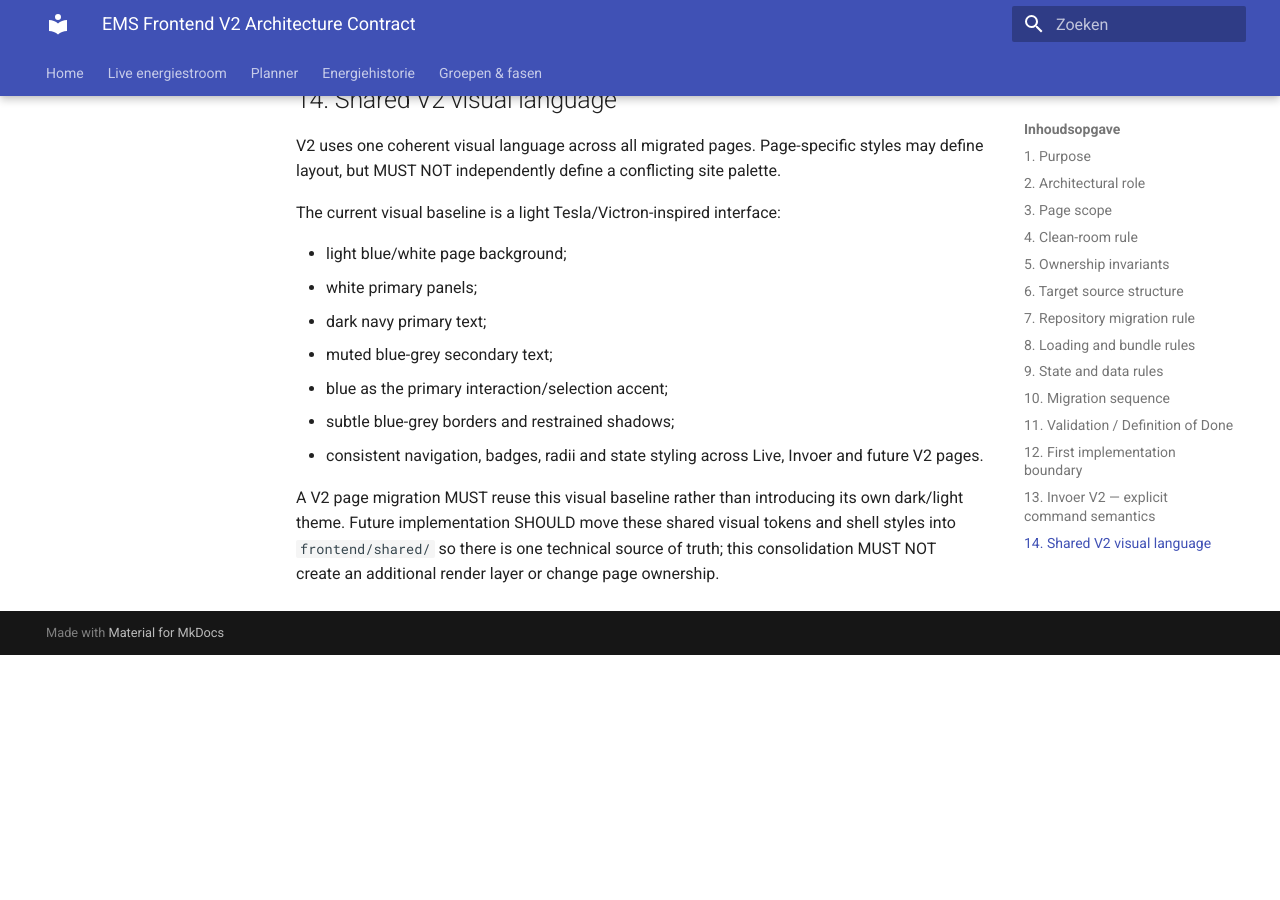
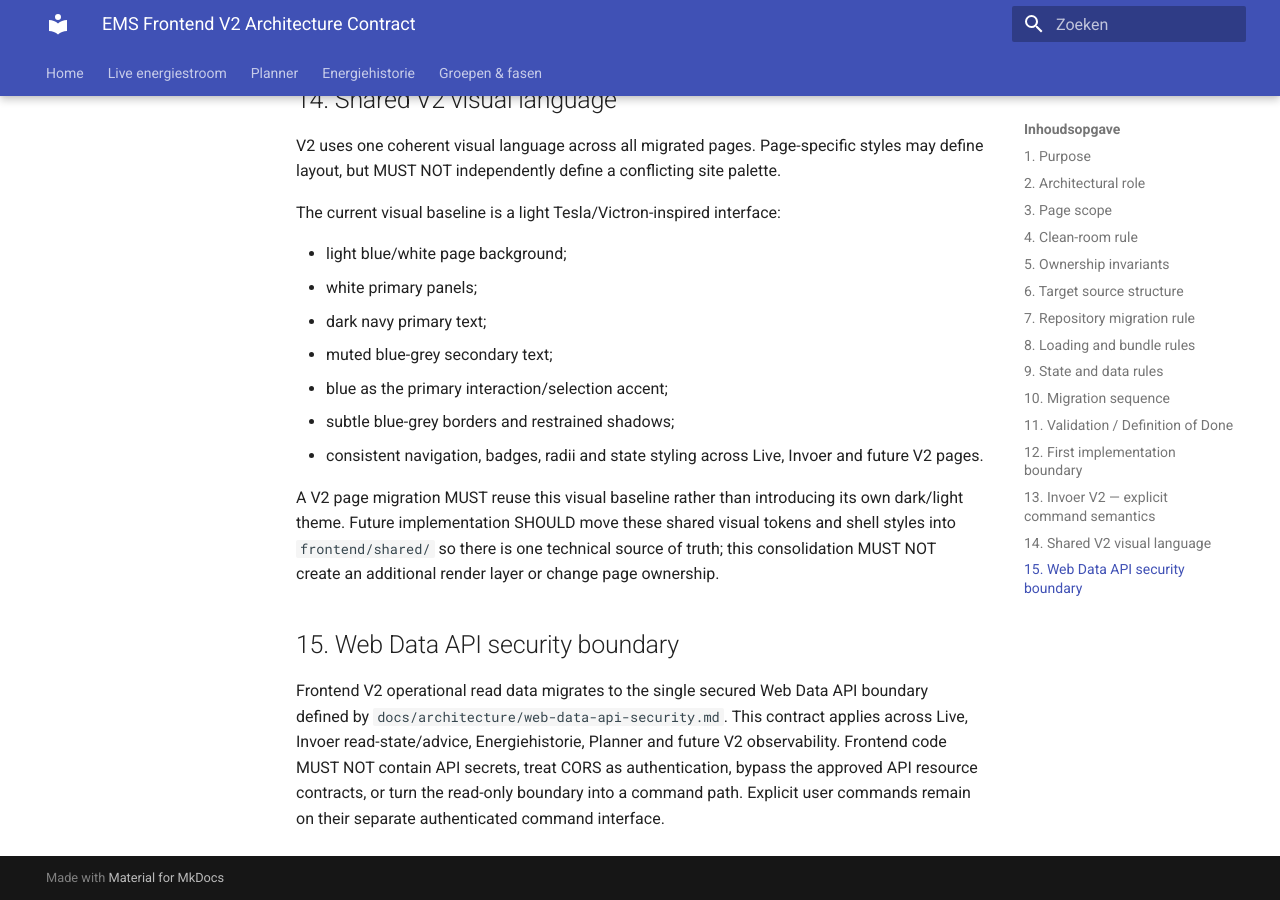
Before and after one commit to OnsKasteeltje/homey-energy-manual, an MkDocs documentation site: the page built from docs/architecture/ems-frontend-v2-architecture.md, in a window 1280 px wide and 900 px high, scrolled down 5804 px. Built offline with MkDocs 1.6.1 and Material for MkDocs 9.7.7, drawn with Linux system fonts in a browser that asks for light colours; before the commit the page ends 6459 px from its top, so only the background shows below that.

Commit message:
docs: bind web data API security contract

```diff
--- a/docs/architecture/ems-frontend-v2-architecture.md
+++ b/docs/architecture/ems-frontend-v2-architecture.md
@@ -227,3 +227,6 @@ The current visual baseline is a light Tesla/Victron-inspired interface:
 - consistent navigation, badges, radii and state styling across Live, Invoer and future V2 pages.
 
 A V2 page migration MUST reuse this visual baseline rather than introducing its own dark/light theme. Future implementation SHOULD move these shared visual tokens and shell styles into `frontend/shared/` so there is one technical source of truth; this consolidation MUST NOT create an additional render layer or change page ownership.
+## 15. Web Data API security boundary
+
+Frontend V2 operational read data migrates to the single secured Web Data API boundary defined by `docs/architecture/web-data-api-security.md`. This contract applies across Live, Invoer read-state/advice, Energiehistorie, Planner and future V2 observability. Frontend code MUST NOT contain API secrets, treat CORS as authentication, bypass the approved API resource contracts, or turn the read-only boundary into a command path. Explicit user commands remain on their separate authenticated command interface.
```
